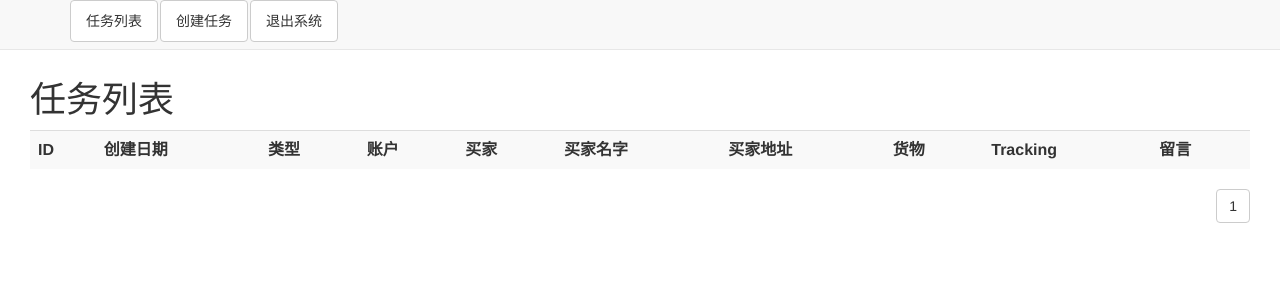
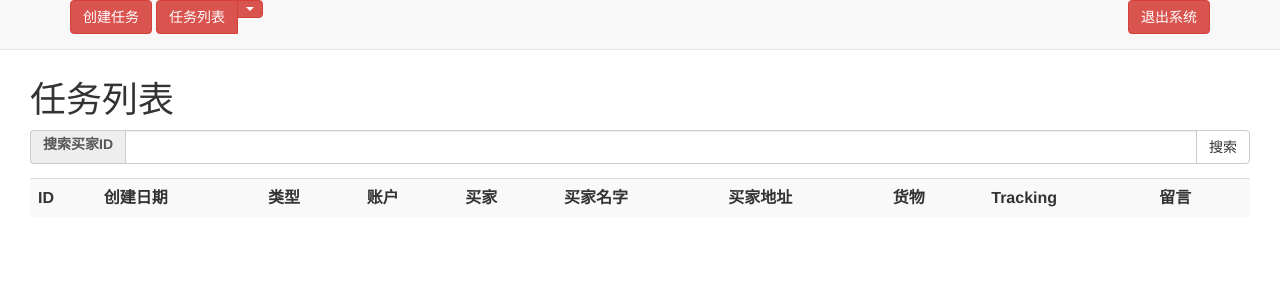
Before and after one commit to crumpx/ebaytodolist, a Django app: page /tasklist/ in a window 1280 px wide. Shown: the top 300 px of the page. Run offline with Django 3.2, Linux system fonts and the light colour scheme; the visitor is signed in with stand-in values (Sample User, id 1); data that the repository does not hold is empty; some libraries are stand-ins or nearby versions.

Commit message:
Search buyer ID

```diff
--- a/tasks/templates/base.html
+++ b/tasks/templates/base.html
@@ -7,8 +7,6 @@
 <html>
 <head>
     <meta charset="utf-8">
-    <script type="text/javascript" src="http://ajax.googleapis.com/ajax/libs/jquery/1.4.2/jquery.min.js"></script><!--jquery-->
-    <script type="text/javascript" src="http://twitter.github.com/bootstrap/assets/js/bootstrap-dropdown.js"></script><!--dropdown addon-->
 
     <style type="text/css">
         body {
@@ -17,17 +15,32 @@
             padding-right: 30px;
         }
     </style>
+    <link rel="shortcut icon" href="http://twitter.github.com/bootstrap/assets/ico/favicon.ico">
+    <script src="//ajax.googleapis.com/ajax/libs/jquery/1.10.2/jquery.min.js"></script>
 
+    <link rel="stylesheet" href="//netdna.bootstrapcdn.com/bootstrap/3.0.3/css/bootstrap.min.css">
+    <script src="//netdna.bootstrapcdn.com/bootstrap/3.0.3/js/bootstrap.min.js"></script>
 </head>
 <body>
 <div class="navbar navbar-default navbar-fixed-top">
   <div class="navbar-inner">
     <div class="container">
-<ul class="nav nav-pills">
-  <li><a class='btn btn-default' href="/tasklist/">任务列表</a></li>
-    <li><a class='btn btn-default' href="/taskdetial/">创建任务</a></li>
-  <li><a class='btn btn-default' href="/accounts/logout/">退出系统</a></li>
-    </ul>
+        <a class="btn btn-danger" href="/taskdetial/">创建任务</a>
+<div class="btn-group">
+  <a class="btn btn-danger" href="/tasklist/">任务列表</a>
+
+  <button type="button" class="btn btn-danger dropdown-toggle" data-toggle="dropdown">
+    <span class="caret"></span>
+    <span class="sr-only">Toggle Dropdown</span>
+  </button>
+  <ul class="dropdown-menu" role="menu">
+    <li><a href="/tasklist/closed">已完成的</a></li>
+    <li><a href="/tasklist/open">未完成的</a></li>
+      </ul>
+</div>
+<div class="pull-right"><a class="btn btn-danger" href="/accounts/logout/">退出系统</a></div>
+
+
     </div>
   </div>
 </div>
--- a/tasks/templates/login.html
+++ b/tasks/templates/login.html
@@ -1,4 +1,4 @@
-{% include 'base.html' %}
+{% extends 'base.html' %}
 {% load bootstrap3 %}
 {% bootstrap_css %}
 {% bootstrap_javascript %}
--- a/tasks/templates/taskdetial.html
+++ b/tasks/templates/taskdetial.html
@@ -1,4 +1,4 @@
-{% include "base.html" %}
+{% extends "base.html" %}
 {% load bootstrap3 %}
 {% bootstrap_css %}
 {% bootstrap_javascript %}
@@ -10,7 +10,7 @@
     <title>Task Detial</title>
 {% endblock %}
 
-{% block conent %}
+{% block content %}
     <h1>任务内容</h1>
 
 
--- a/tasks/templates/tasklist.html
+++ b/tasks/templates/tasklist.html
@@ -1,4 +1,4 @@
-{% include 'base.html' %}
+{% extends 'base.html' %}
 {% load bootstrap3 %}
 {% block extra_head %}
     <title>Task List</title>
@@ -6,6 +6,25 @@
 
 {% block content %}
 <h1>任务列表</h1>
+    <div class="row">
+    <div class="col-lg-12">
+        <div class="pull-right">
+            <form name="input" action='/tasklist/'>
+        <div class="input-group">
+             <span class="input-group-addon">
+                <label for="">搜索买家ID</label>
+             </span>
+      <input type="text" class="form-control" name="search">
+      <span class="input-group-btn">
+        <button class="btn btn-default" type="submit">搜索</button>
+      </span>
+    </div>
+</form>
+</div>
+    <!-- /input-group -->
+  </div><!-- /.col-lg-6 -->
+</div><!-- /.row -->
+    </div>
 <table class ='table table-striped table-hover'>
 	<tr>
 		<td><strong>ID</strong></td>
--- a/tasks/views.py
+++ b/tasks/views.py
@@ -43,9 +43,19 @@
 
 
 @login_required
-def tasklist(request):
-    #username = request.user.username
-    lines = Task.objects.order_by('-id')
+def tasklist(request,param=None):
+    try:
+        lines = Task.objects.filter(buyer = request.GET['search'] )
+        print lines
+    except:
+        if request.path == '/tasklist/open/':
+            lines = Task.objects.filter(status = 'O' )
+        elif request.path =="/tasklist/closed/":
+            lines = Task.objects.filter(status = 'C' )
+        else:
+            print 'always here'
+            lines = Task.objects.order_by('-id')
+
     paginator = Paginator(lines,20)
     page = request.GET.get('page')
     try:
@@ -54,15 +64,17 @@
         show_lines = paginator.page(1)
     except EmptyPage:
         show_lines = paginator.page(paginator.num_pages)
+
     return render_to_response('tasklist.html',RequestContext(request,{'lines': show_lines}))
 
 @login_required
 def taskdetial(request, param=None):
     username = request.user.username
+
     if request.method =='GET':
         if param != None:
-       	    task = Task.objects.get(id=param)
-   	    form = TaskForm(initial={'creator': User.objects.get(username=username), \
+            task = Task.objects.get(id=param)
+            form = TaskForm(initial={'creator': User.objects.get(username=username), \
                              'tasktype':task.tasktype, \
                              'product':task.product, \
                              'seller': task.seller, \
--- a/todolist/urls.py
+++ b/todolist/urls.py
@@ -13,6 +13,7 @@
     url('^accounts/logout/$', 'tasks.views.logout'),
     url('^index/$', 'tasks.views.index'),
     url('^tasklist/$', 'tasks.views.tasklist'),
+    url('^tasklist/(.+)/$', 'tasks.views.tasklist'),
     url('^taskdetial/(.+)/$', 'tasks.views.taskdetial'),
     url('^taskdetial/$', 'tasks.views.taskdetial'),
     url('^$', 'tasks.views.login'),
```
